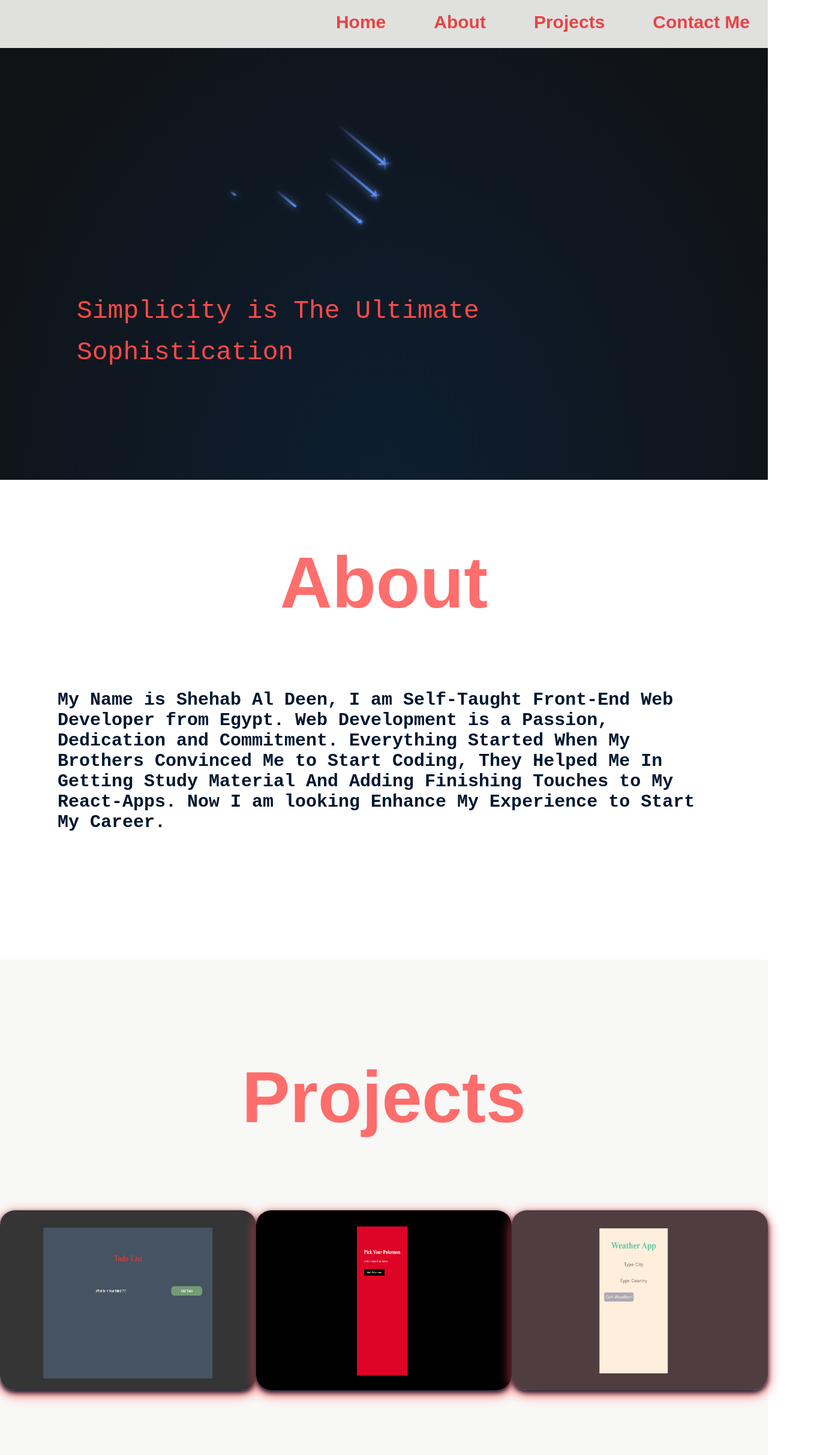
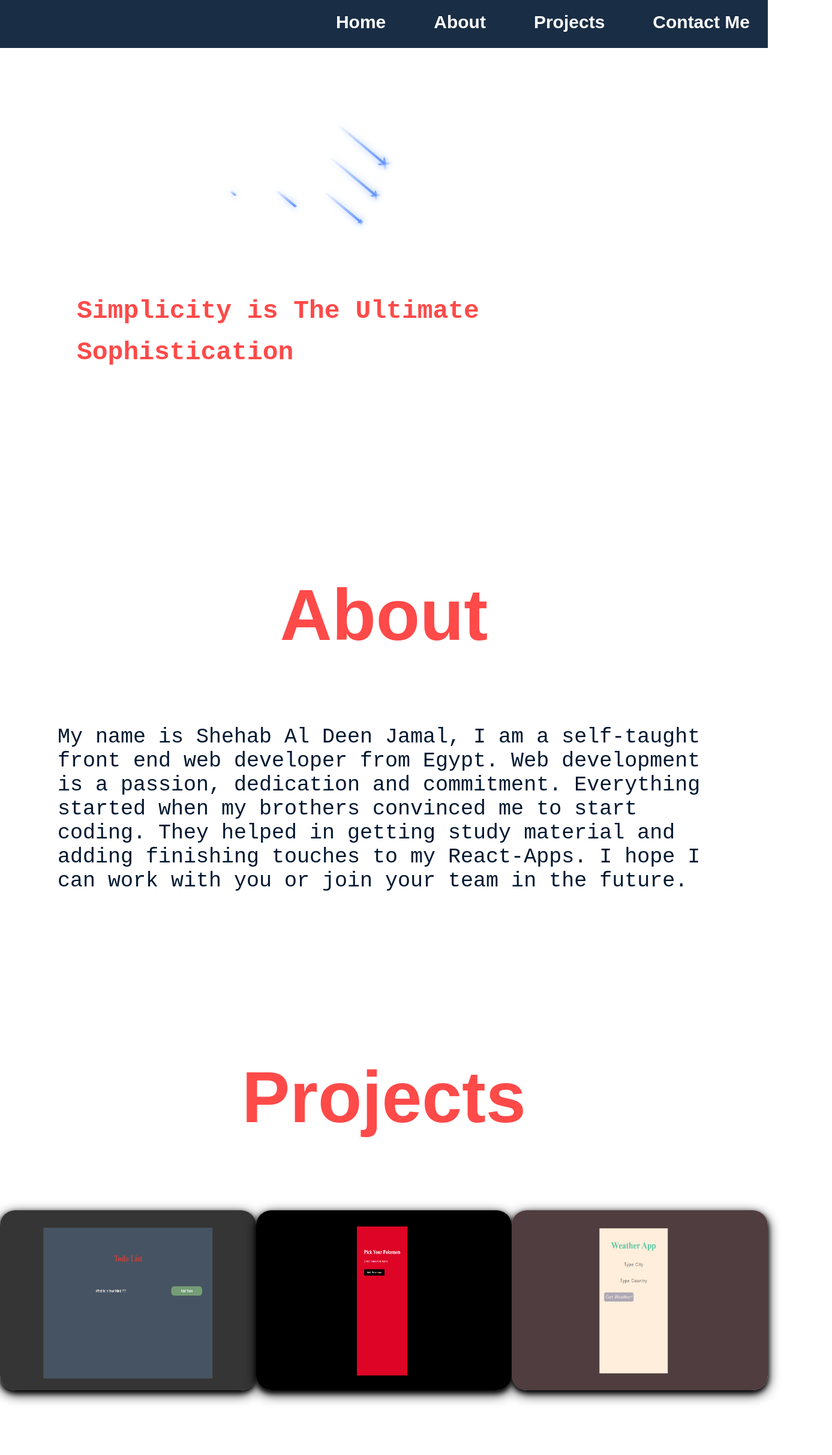
Before and after one commit to ShehabGamal/Personal-Portfolio, a React (Create React App) app: page / in a window 1280 px wide. Shown: the top 2426 px of the page at 60% size, 1387 px wide, since content can reach past the window. Built offline with nearby package versions, Linux system fonts and the light colour scheme.

Commit message:
Finishing Touches ( 1- changed primary color to white 2-Removed Background on hover in Nav and Cards 3-Changed Font Used in Footer 4-Removed opacity from all h1s 5-Changed the CopyRight Statement on footer 6-Changed the shadow to black 7- changed the font color on hover to extra2 )

```diff
--- a/src/Components/About/About.js
+++ b/src/Components/About/About.js
@@ -22,20 +22,19 @@ const CustomH1 = styled.h1`
   font-size: 120px;
   font-family: Montserrat, sans-serif;
   font-weight: bold;
-  margin-top:-10vh;
   margin-left:auto;
   margin-right: auto;
   color: ${(props) => props.theme.extra};
-  opacity: 0.8;
 `;
 const Paragraph= styled.p`
   width:85%;
-  font-size: 30px;
+  font-size: 35px;
   font-family: Courier New;
   margin-right: auto;
   margin-left: auto;
   color: ${(props) => props.theme.secondary};
-  font-weight: bold;
+  font-weight:450;
+
 `;
 
 const About = ()=>{
@@ -44,10 +43,11 @@ const About = ()=>{
             <CustomH1>About</CustomH1>
             <BasicDivChild>
             <Paragraph>
-                My Name is Shehab Al Deen, I am Self-Taught Front-End Web Developer from Egypt.
-                Web Development is a Passion, Dedication and Commitment. Everything Started When My Brothers Convinced Me to
-                Start Coding, They Helped Me In Getting Study Material And Adding Finishing Touches to My React-Apps.
-                Now I am looking Enhance My Experience to Start My Career.
+            My name is Shehab Al Deen Jamal, I am a self-taught front end web developer from Egypt.
+            Web development is a passion, dedication and commitment.
+            Everything started when my brothers convinced me to start coding.
+            They helped in getting study material and adding finishing touches to my React-Apps.
+            I hope I can work with you or join your team in the future.
             </Paragraph>
             </BasicDivChild>
         </BasicDiv>
--- a/src/Components/Cards/Cards.js
+++ b/src/Components/Cards/Cards.js
@@ -28,7 +28,6 @@ const CustomH1 = styled.h1`
   margin-left: auto;
   margin-right: auto;
   color: ${(props) => props.theme.extra};
-  opacity: 0.8;
 `;
 const FlipCard = styled.div`
   background-color: transparent;
@@ -48,8 +47,8 @@ const FlipCardInner = styled.div`
   ${FlipCard}:hover & {
     transform: rotateY(180deg);
   }
-  box-shadow: 0 4px 8px 0 ${(props) => props.theme.secondary},
-    0 6px 20px 0 ${(props) => props.theme.extra};
+  box-shadow: 0 4px 8px 0 ${(props) => props.theme.secondary2},
+    0 6px 20px 0 ${(props) => props.theme.secondary2};
   border-radius: 25px;
 `;
 
@@ -103,10 +102,8 @@ const ExternalLink = styled.a`
   padding: 5px;
   color: ${(props) => props.theme.extra};
   &:hover {
-    color: ${(props) => props.theme.secondary};
-    background: ${(props) => props.theme.primary};
+    color: ${(props) => props.theme.extra2};
   }
-  opacity: 0.9;
 `;
 
 const Cards = () => {
--- a/src/Components/ContactMe/ContactMe.js
+++ b/src/Components/ContactMe/ContactMe.js
@@ -57,7 +57,6 @@ const CustomH1 = styled.h1`
   margin-right: auto;
   margin-top: auto;
   color: ${(props) => props.theme.extra};
-  opacity: 0.8;
 `;
 const ContactMe = () => {
   return (
--- a/src/Components/Footer/Footer.js
+++ b/src/Components/Footer/Footer.js
@@ -24,15 +24,14 @@ const Holder = styled.div`
   height: 100%;
   margin: 0 auto;
   font-size: 20px;
-  font-family: Courier New;
+  font-family: Montserrat, sans-serif;
   color: ${(props) => props.theme.extra};
-  font-weight: 700;
-  opacity: 0.8;
+
 `;
 const Footer = () => {
   return (
     <Wrapper>
-      <Holder> Personal Portfolio © Shehab Gamal 2020</Holder>
+      <Holder> © Shehab Gamal 2020. All Rights Reserved.</Holder>
     </Wrapper>
   );
 };
--- a/src/Components/Home/Home.js
+++ b/src/Components/Home/Home.js
@@ -5,14 +5,14 @@ const BasicDivChild = styled.div`
   display: flex;
   justify-content: center;
   align-items: center;
-  background: radial-gradient(ellipse at bottom, #0d1e31, #111);
+  background: ${props=>props.theme.primary};
   height: 100vh;
   overflow: hidden;
 `;
 const Holder = styled.div`
   position: absolute;
   width: 100%;
-  height: 100;
+  height: 100%;
   transform: rotateZ(40deg);
 `;
 
@@ -145,7 +145,7 @@ const Welcome = styled.p`
   font-size: 43px;
   line-height: 1.6;
   font-family: Courier New;
-  font-weight: 525;
+  font-weight:550;
   flex-wrap: wrap;
   color: ${(props) => props.theme.extra};
 `;
--- a/src/Components/Nav bar/Nav.js
+++ b/src/Components/Nav bar/Nav.js
@@ -4,13 +4,12 @@ import styled from "styled-components";
 const BasicNavLink = styled.a`
   display: flex;
   text-decoration: none;
-  color: ${(props) => props.theme.extra};
+  color: ${(props) => props.theme.primary};
   font-family: Montserrat, sans-serif;
   font-weight: bold;
   font-size: 30px;
   &:hover {
-    background: ${(props) => props.theme.extra};
-    color: ${(props) => props.theme.primary};
+    color: ${(props) => props.theme.extra2};
     border-radius: 15px;
   }
   margin: 10px 20px 10px 40px;
@@ -22,7 +21,7 @@ const BasicHeader = styled.header`
   justify-content: flex-end;
   top: 0;
   display: flex;
-  background: ${(props) => props.theme.primary};
+  background: ${(props) => props.theme.secondary};
   position: fixed;
   height: 80px;
   width: 100%;
--- a/src/Components/Theme/Theme.js
+++ b/src/Components/Theme/Theme.js
@@ -1,6 +1,7 @@
 export const calm = {
-  primary: "#f8f8f6",
+  primary: "#ffffff",
   secondary: "#001730",
+  secondary2:"#000000",
   extra: "#fe4a49",
   extra2: "#4ad7d1",
-};
+  };
```
Also changed, not shown: 1 other file (tests, documents, lock files or other folders).
